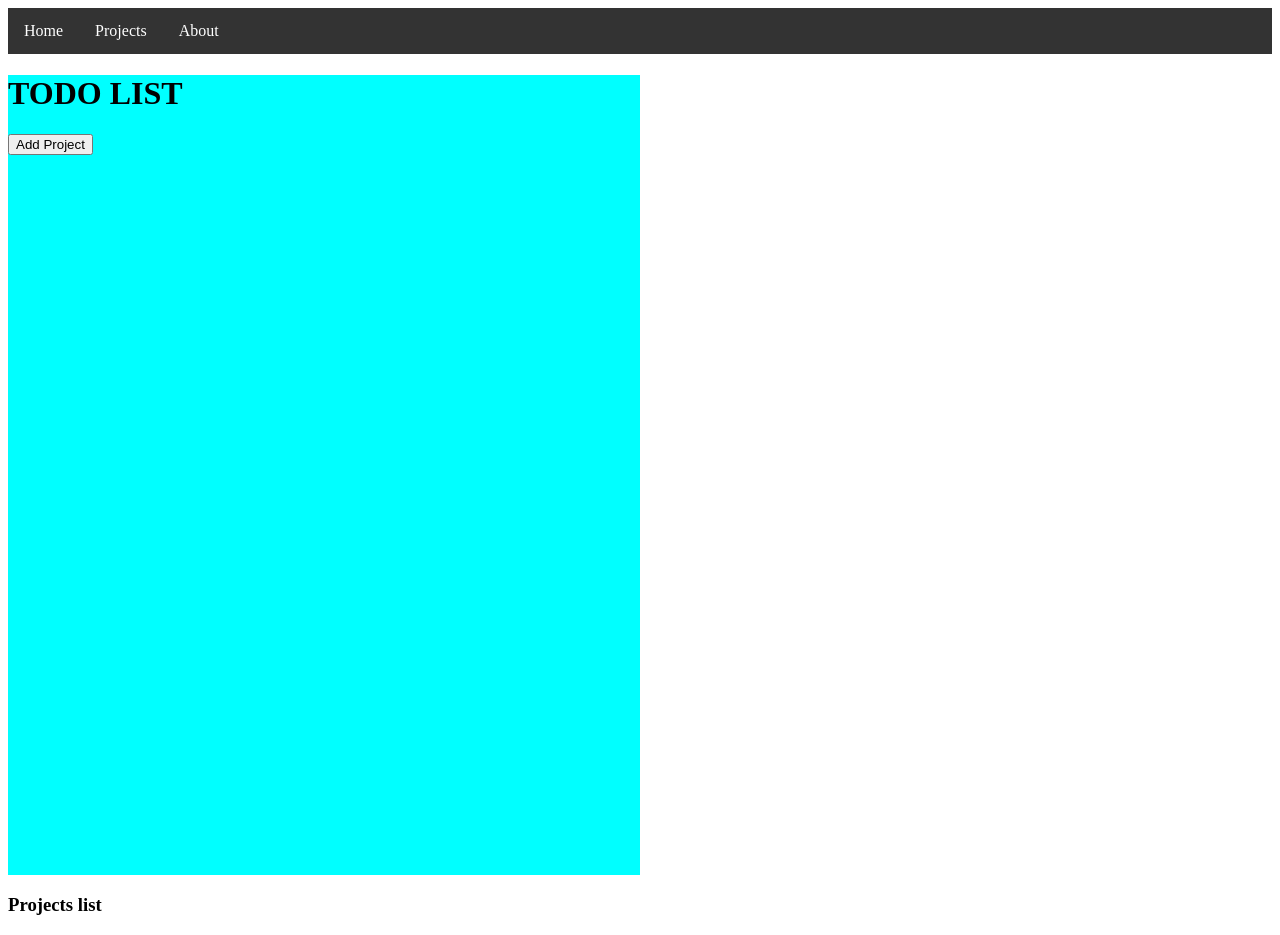
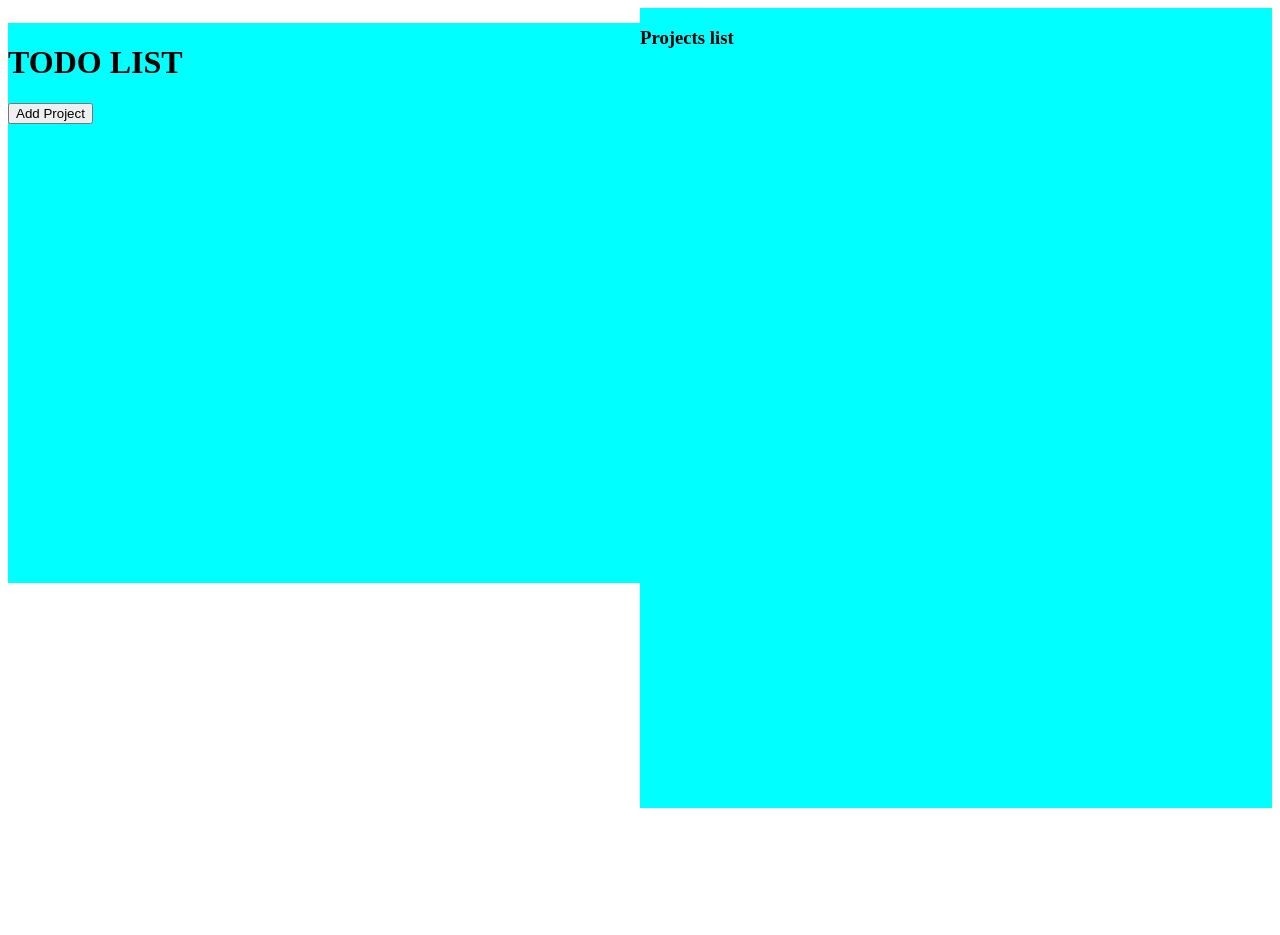
Before and after one commit to Daniel-Kav/todo-list, a plain HTML site: page index.html in a window 1280 px wide. After the commit the page ends 816 px from the top, so only its background shows below. Drawn offline with Linux system fonts and the light colour scheme.

```diff
--- a/main.js
+++ b/main.js
@@ -1,30 +1,5 @@
 const content = document.querySelector('.content');
-const container = document.createElement('div');
 
-// Create a navigation bar div
-const navBar = document.createElement('div');
-navBar.className = 'navbar';
-
-// Create navigation links
-const homeLink = document.createElement('a');
-homeLink.href = '#'; // Set the appropriate href value
-homeLink.textContent = 'Home';
-
-const projectsLink = document.createElement('a');
-projectsLink.href = '#'; // Set the appropriate href value
-projectsLink.textContent = 'Projects';
-
-const aboutLink = document.createElement('a');
-aboutLink.href = '#'; // Set the appropriate href value
-aboutLink.textContent = 'About';
-
-// Append the navigation links to the navigation bar
-navBar.appendChild(homeLink);
-navBar.appendChild(projectsLink);
-navBar.appendChild(aboutLink);
-
-// Append the navigation bar to the content div
-content.appendChild(navBar);
 
 // Create a project div
 const projectDiv = document.createElement('div');
--- a/styles.css
+++ b/styles.css
@@ -25,16 +25,17 @@
   .project {
     margin-top: 15px;
     background-color: aqua;
-    height: 100vh;
+    height: 70vh;
     width: 50%;
   }
 
   /* Style for the project list div */
   .project-list {
-    /* Add styles for the project list */
+    background-color: aqua;
+    height: 100vh;
+    width: 50%;
   }
+  .content{
+    display: flex;
 
-  /* Style for the Add Project button */
-  .project-btn {
-    /* Add styles for the Add Project button */
   }
```
